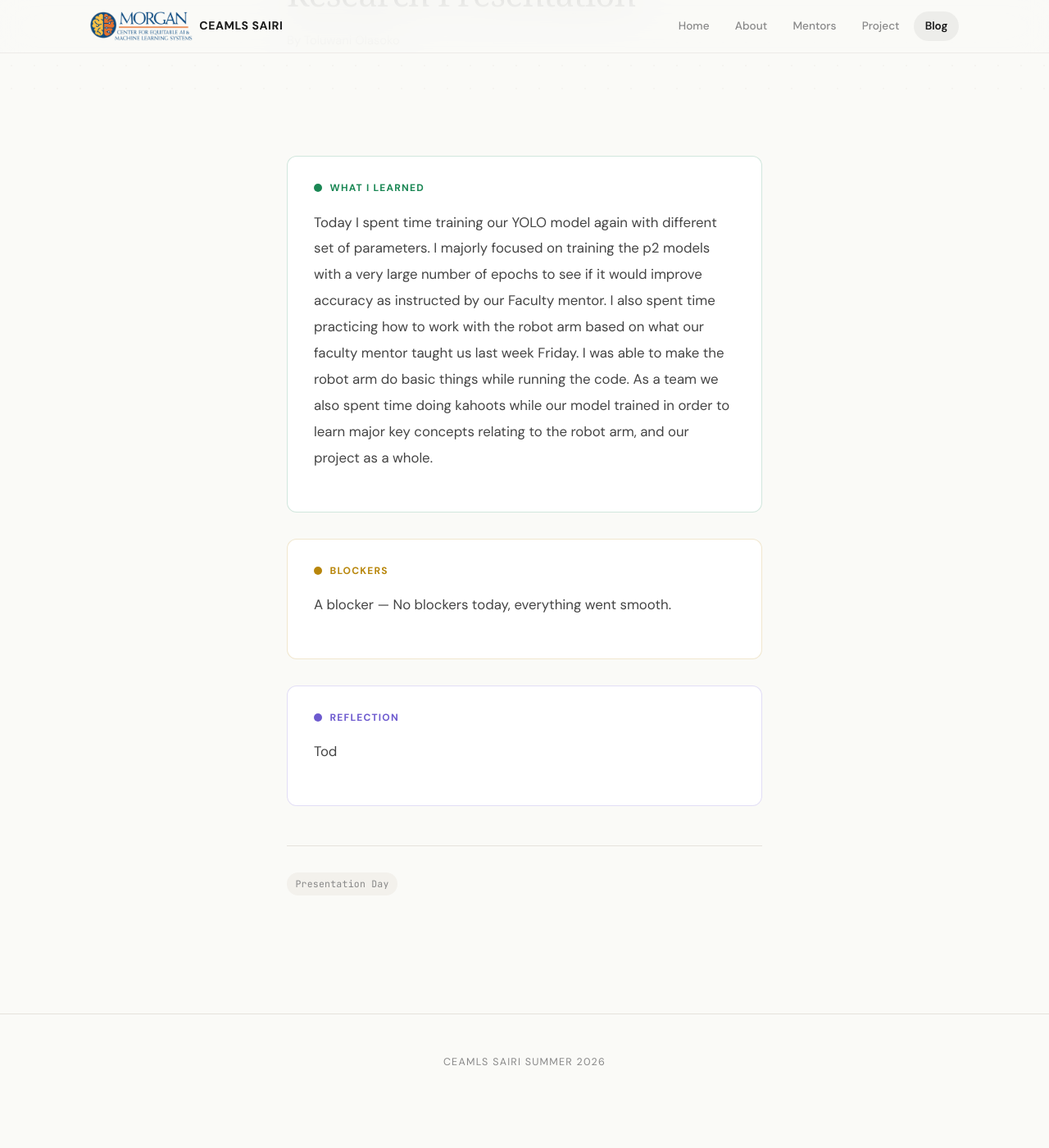
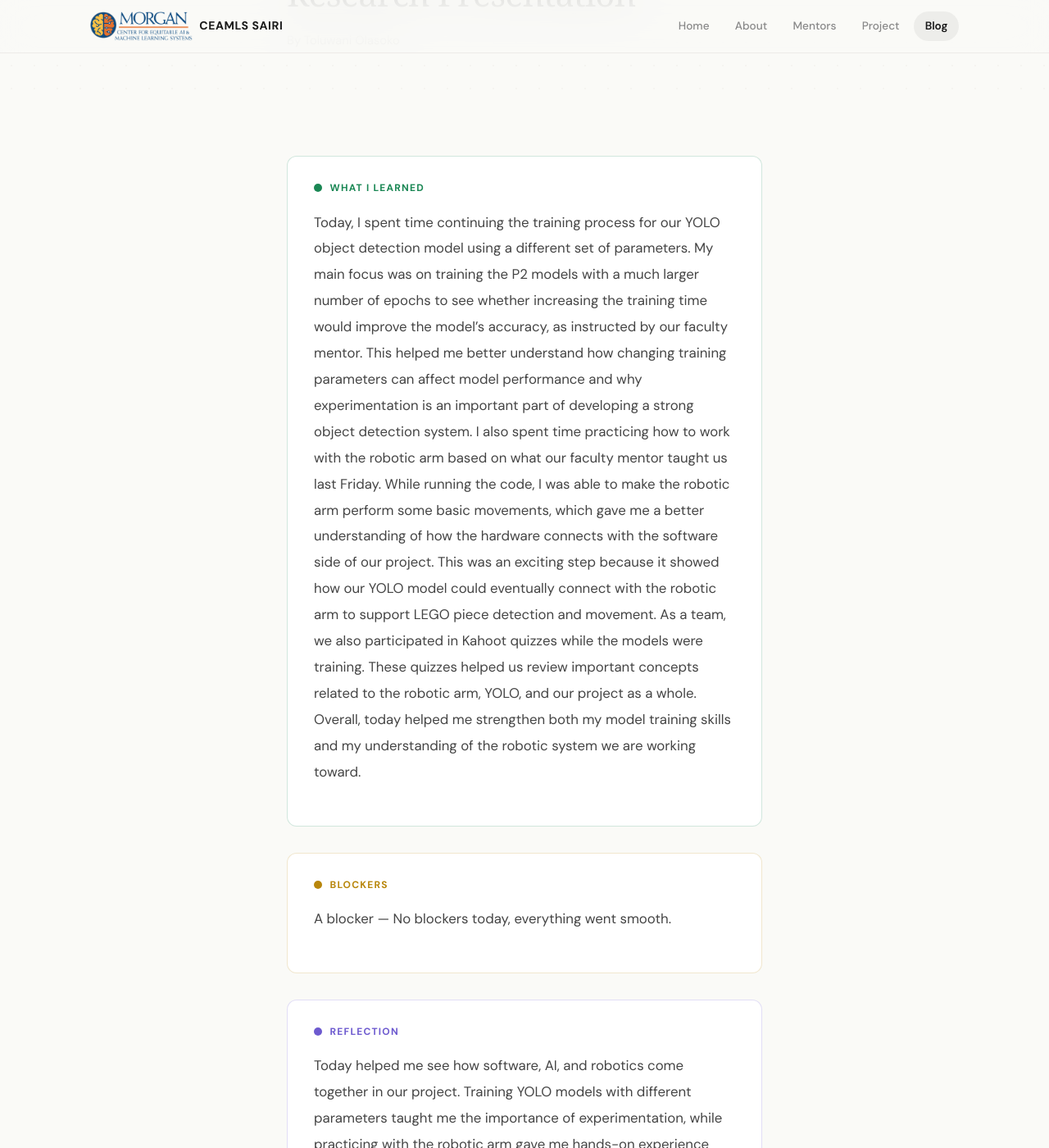
Before and after one commit to Toluwani101/toluwani101ceamls26.github.io, a Jekyll site: the page built from _posts/2026-07-01-day-27.md, in a window 1280 px wide and 1400 px high, scrolled down 298 px. Shown: the whole window at 82% size. Built offline with Jekyll 4.4.1, drawn with Linux system fonts in a browser that asks for light colours; some web fonts are replaced; before the commit the page ends 1652 px from its top, so only the background shows below that; some of the changed text lies outside the part shown.

Commit message:
Revise Day 27 post with detailed training insights
Updated the content of the post to provide a more detailed account of the training process for the YOLO model and the hands-on experience with the robotic arm. Enhanced the reflection section to emphasize the integration of software, AI, and robotics in the project.

```diff
--- a/_posts/2026-07-01-day-27.md
+++ b/_posts/2026-07-01-day-27.md
@@ -3,16 +3,18 @@ layout: post
 title: "Day 27 — Mid-Summer Research Presentation"
 date: 2026-07-01
 permalink: /day27.html
-tags: ["Presentation Day"]
+tags: ["Research Lab", "Training YOLO Model"]
 
 what_i_learned: |
-  Today I spent time training our YOLO model again with different set of parameters. I majorly focused on training the p2 models with a very large number of epochs to see if it would improve accuracy as instructed by our Faculty mentor. I also spent time practicing how to work with the robot arm based on what our faculty mentor taught us last week Friday. I was able to make the robot arm do basic things while running the code. As a team we also spent time doing kahoots while our model trained in order to learn major key concepts relating to the robot arm, and our project as a whole.
+  Today, I spent time continuing the training process for our YOLO object detection model using a different set of parameters. My main focus was on training the P2 models with a much larger number of epochs to see whether increasing the training time would improve the model’s accuracy, as instructed by our faculty mentor. This helped me better understand how changing training parameters can affect model performance and why experimentation is an important part of developing a strong object detection system. I also spent time practicing how to work with the robotic arm based on what our faculty mentor taught us last Friday. While running the code, I was able to make the robotic arm perform some basic movements, which gave me a better understanding of how the hardware connects with the software side of our project. This was an exciting step because it showed how our YOLO model could eventually connect with the robotic arm to support LEGO piece detection and movement. As a team, we also participated in Kahoot quizzes while the models were training. These quizzes helped us review important concepts related to the robotic arm, YOLO, and our project as a whole. Overall, today helped me strengthen both my model training skills and my understanding of the robotic system we are working toward.
+
 
 blockers: |
   A blocker — No blockers today, everything went smooth.
 
 reflection: |
-  Tod
+  Today helped me see how software, AI, and robotics come together in our project. Training YOLO models with different parameters taught me the importance of experimentation, while practicing with the robotic arm gave me hands-on experience with the hardware side of the project. I am becoming more confident in understanding how object detection and robotic control can work together to support our final system.
+
 
 
 
```
